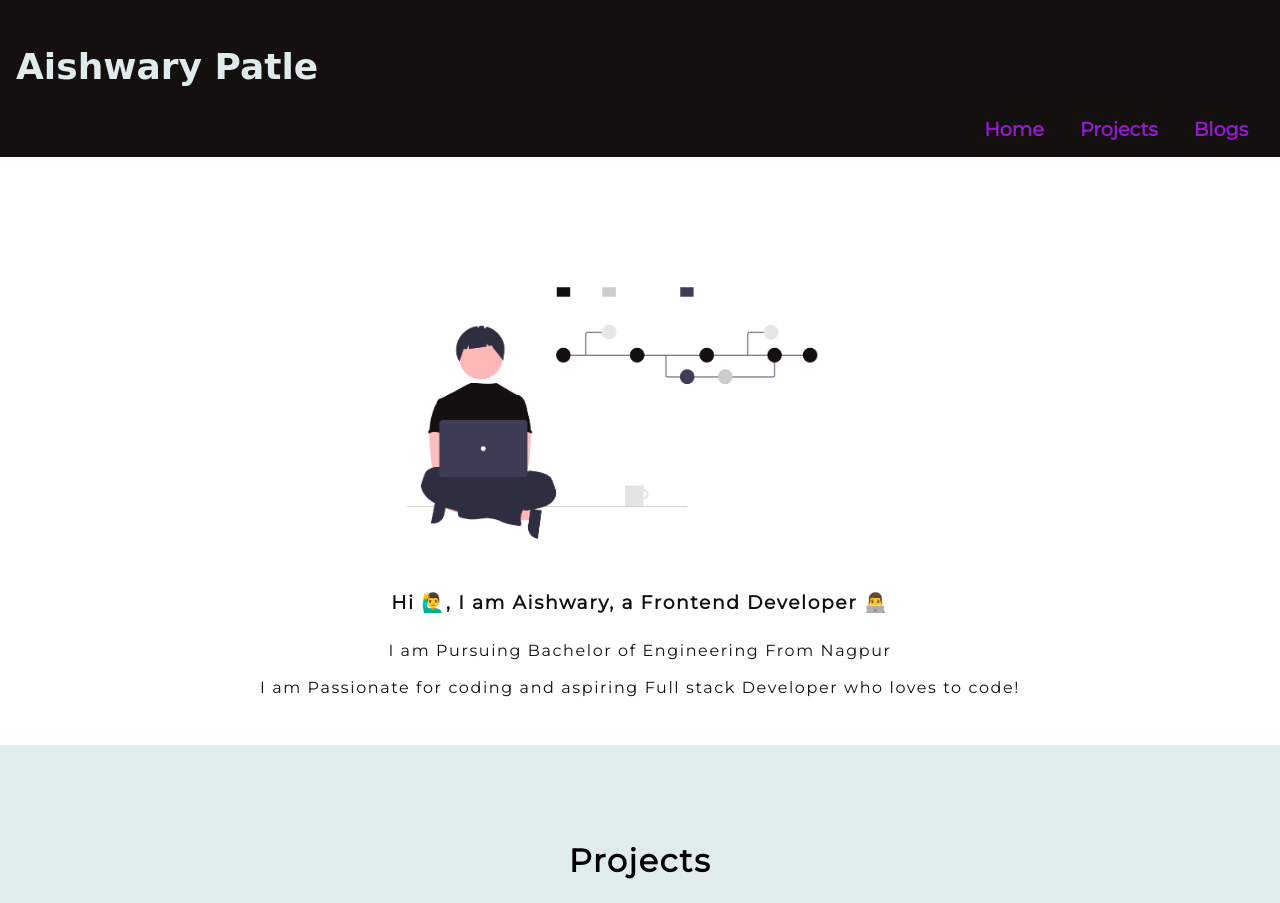
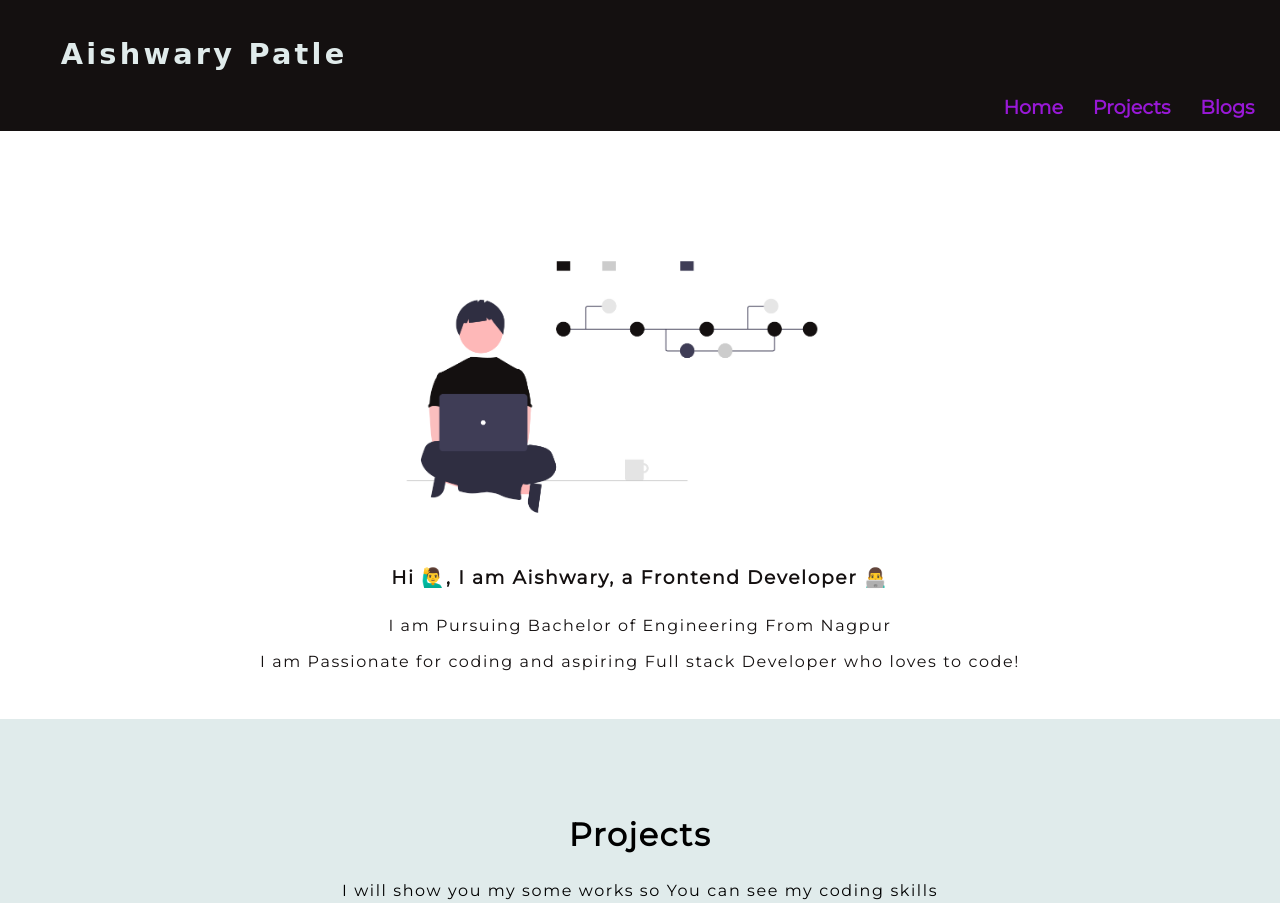
Before and after one commit to Aishwarypatle/Portfolio, a plain HTML site: page index.html in a window 1280 px wide. Shown: the top 903 px of the page. Drawn offline with Linux system fonts and the light colour scheme; a web font is replaced by a local one.

Commit message:
fixed:css

```diff
--- a/style.css
+++ b/style.css
@@ -8,12 +8,14 @@
 
 nav{
     background-color: var(--primary-color);
-    padding:1rem;
+    padding:.8rem
 }
 .name{
     color:var(--first-color);
     font-family: 'Ms Madi', cursive;
-    font-size: 1.5rem;
+    font-size: 1.2rem;
+    margin-left: 3rem;
+    letter-spacing:.2rem;
 }
 .links{
     text-align: end;
@@ -22,7 +24,7 @@ nav{
 a{
     color:var(--second-color);
     font-family: 'Montserrat', sans-serif;
-    padding: 1rem;
+    padding: .8rem;
     font-weight: bolder;
     font-size: 1.2rem;
     text-decoration: none;
@@ -31,7 +33,7 @@ a:hover{
 
     background-color:var(--first-color);
     font-family: 'Montserrat', sans-serif;
-    padding: 1rem;
+    padding: .8rem;
     font-weight: bolder;
     font-size: 1.2rem;
     text-decoration: none;
```
